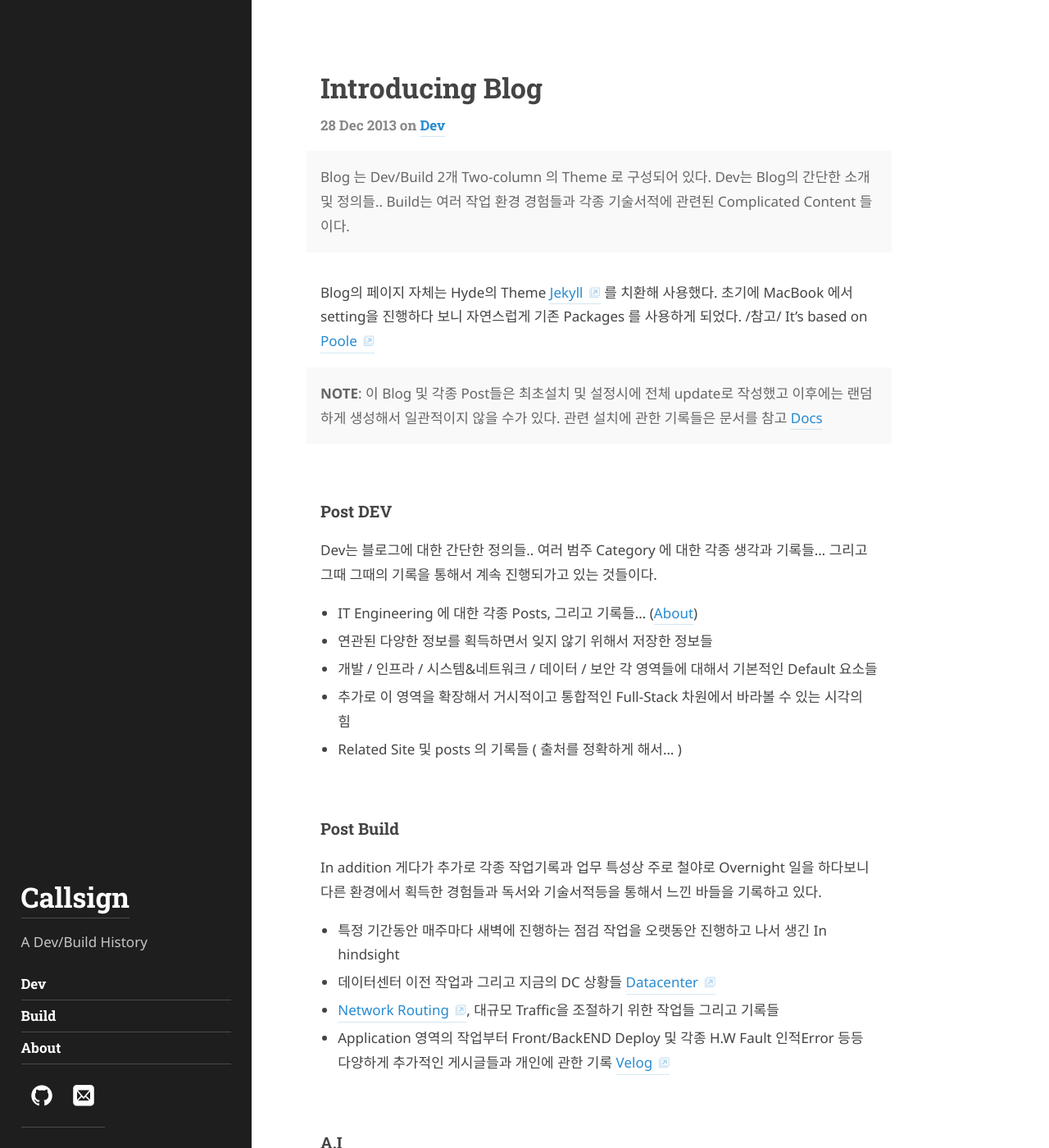
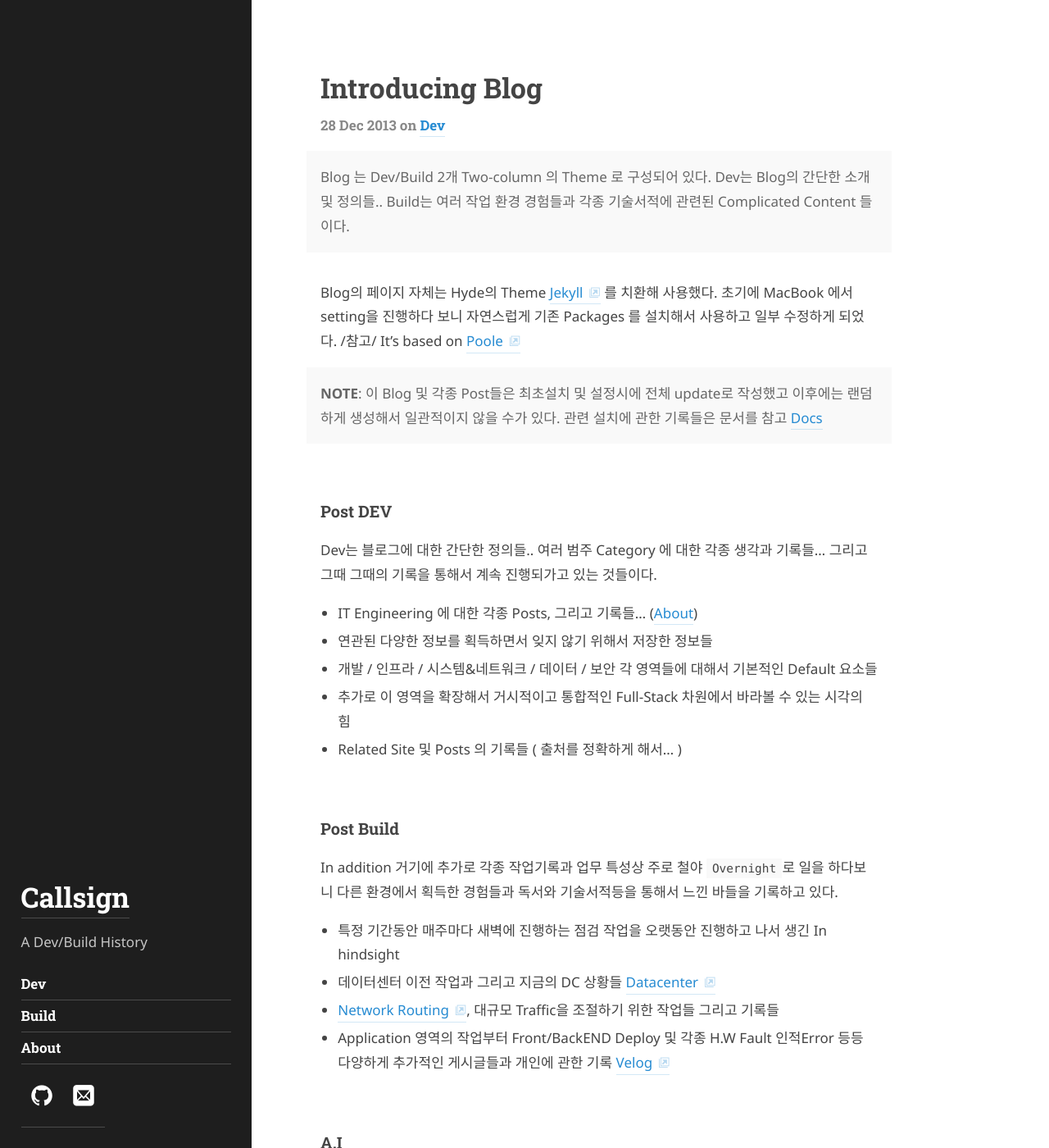
Before and after one commit to callsign88/callsign88.github.io, a Jekyll site: the page built from _posts/2013-12-28-introducing-hyde.md, in a window 1280 px wide and 1400 px high. Shown: the whole window at 82% size. Built offline with Jekyll 4.4.1, drawn with Linux system fonts in a browser that asks for light colours; some web fonts are replaced.

Commit message:
Refine: Polish post content, fix typos, and improve formatting across blog

```diff
--- a/_posts/2013-12-28-introducing-hyde.md
+++ b/_posts/2013-12-28-introducing-hyde.md
@@ -8,7 +8,7 @@ author: author2
 canonical_url: http://hyde.getpoole.com/2013/12/28/introducing-hyde/
 ---
 
-Blog의 페이지 자체는 Hyde의 Theme [Jekyll](http://jekyllrb.com) 를 치환해 사용했다. 초기에 MacBook 에서 setting을 진행하다 보니 자연스럽게 기존 Packages 를 사용하게 되었다.  /참고/ It's based on [Poole](http://getpoole.com)
+Blog의 페이지 자체는 Hyde의 Theme [Jekyll](http://jekyllrb.com) 를 치환해 사용했다. 초기에 MacBook 에서 setting을 진행하다 보니 자연스럽게 기존 Packages 를 설치해서 사용하고 일부 수정하게 되었다.  /참고/ It's based on [Poole](http://getpoole.com)
 
 **NOTE**: 이 Blog 및 각종 Post들은 최초설치 및 설정시에 전체 update로 작성했고 이후에는 랜덤하게 생성해서 일관적이지 않을 수가 있다. 관련 설치에 관한 기록들은 문서를 참고 [Docs][docs]
 {:.message}
@@ -21,15 +21,15 @@ Dev는 블로그에 대한 간단한 정의들.. 여러 범주 Category 에 대
 * 연관된 다양한 정보를 획득하면서 잊지 않기 위해서 저장한 정보들
 * 개발 / 인프라 / 시스템&네트워크 / 데이터 / 보안 각 영역들에 대해서 기본적인 Default 요소들
 * 추가로 이 영역을 확장해서 거시적이고 통합적인 Full-Stack 차원에서 바라볼 수 있는 시각의 힘
-* Related Site 및 posts 의 기록들 ( 출처를 정확하게 해서... )
+* Related Site 및 Posts 의 기록들 ( 출처를 정확하게 해서... )
 
 
 ### Post Build
 
-In addition 게다가 추가로 각종 작업기록과 업무 특성상 주로 철야로 Overnight 일을 하다보니 다른 환경에서 획득한 경험들과 독서와 기술서적등을 통해서 느낀 바들을 기록하고 있다.
+In addition 거기에 추가로 각종 작업기록과 업무 특성상 주로 철야 `Overnight`로 일을 하다보니 다른 환경에서 획득한 경험들과 독서와 기술서적등을 통해서 느낀 바들을 기록하고 있다.
 
 * 특정 기간동안 매주마다 새벽에 진행하는 점검 작업을 오랫동안 진행하고 나서 생긴 In hindsight
-* 데이터센터 이전 작업과 그리고 지금의 DC 상황들 [Datacenter](https://google.com)
+* 데이터센터 이전 작업과 그리고 지금의 DC 상황들 [Datacenter](https://www.datacenterdynamics.com/en/)
 * [Network Routing](https://cisco.com), 대규모 Traffic을 조절하기 위한 작업들 그리고 기록들
 * Application 영역의 작업부터 Front/BackEND Deploy 및 각종 H.W Fault 인적Error 등등 다양하게 추가적인 게시글들과 개인에 관한 기록 [Velog](https://velog.io/@callsign88/series)
 
```
Also changed, not shown: _posts/2012-02-06-whats-jekyll.md (+2 -2 lines), _posts/2012-02-07-example-content.md (+3 -3 lines), _posts/2016-03-08-introducing-hydejack.md (+8 -3 lines).
